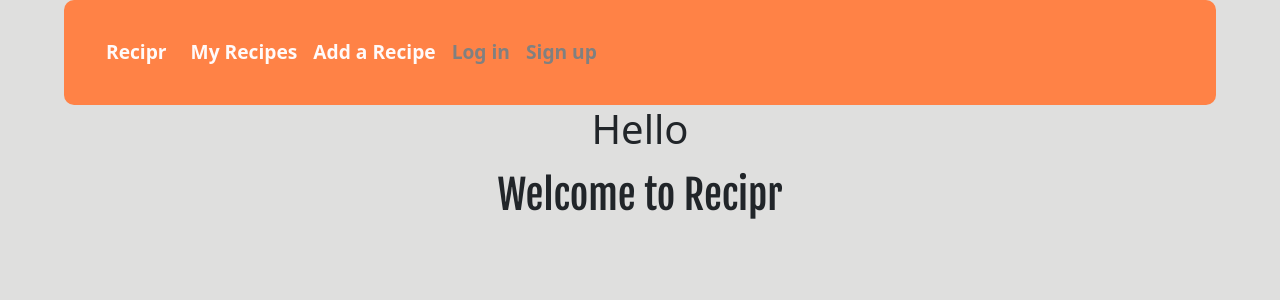
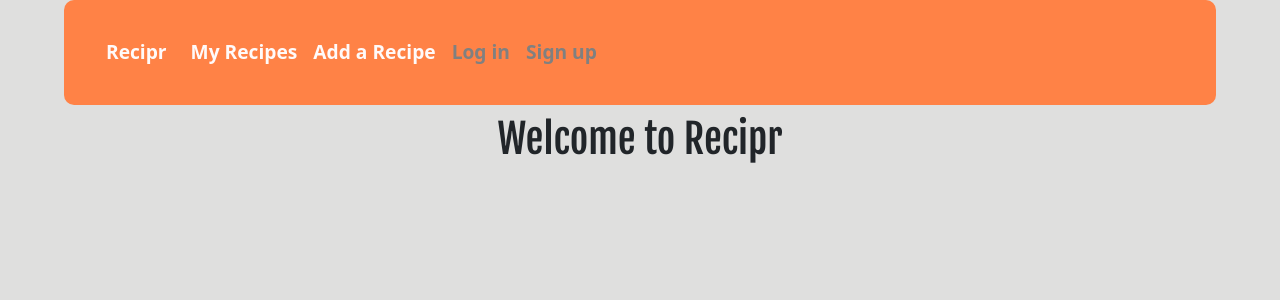
Before and after one commit to giorgigutsaevi/recipr-mern, a React (Create React App) app in the folder recipr/: page / in a window 1280 px wide. Shown: the top 300 px of the page. Built offline with nearby package versions, Linux system fonts and the light colour scheme; no server answers.

Commit message:
Added UserProfile component to be rendered when the user is logged in & authorized

```diff
--- /dev/null
+++ b/recipr/src/components/UserProfile/UserProfile.jsx
@@ -0,0 +1,9 @@
+import React from 'react'
+
+const UserProfile = () => {
+	return (
+		<div>UserProfile</div>
+	)
+}
+
+export default UserProfile;
--- a/recipr/src/pages/dashboard.js
+++ b/recipr/src/pages/dashboard.js
@@ -4,6 +4,7 @@ import WelcomePage from '../components/WelcomePage/WelcomePage';
 import RecipesList from '../components/RecipesList/RecipesList';
 import AuthContext from '../Context/AuthContext';
 import UserContext from '../Context/UserContext';
+import UserProfile from '../components/UserProfile/UserProfile';
 
 const Dashboard = () => {
 
@@ -15,7 +16,7 @@ const Dashboard = () => {
 	return (
 		<div>
 			<Header />
-			<h1 className='text-center'>Hello</h1>
+			{loggedIn && <UserProfile/>}
 			{!loggedIn && <WelcomePage /> }
 
 			{loggedIn && <RecipesList />}
```
Also changed, not shown: recipr/src/components/UserProfile/UserProfile.css (added).
